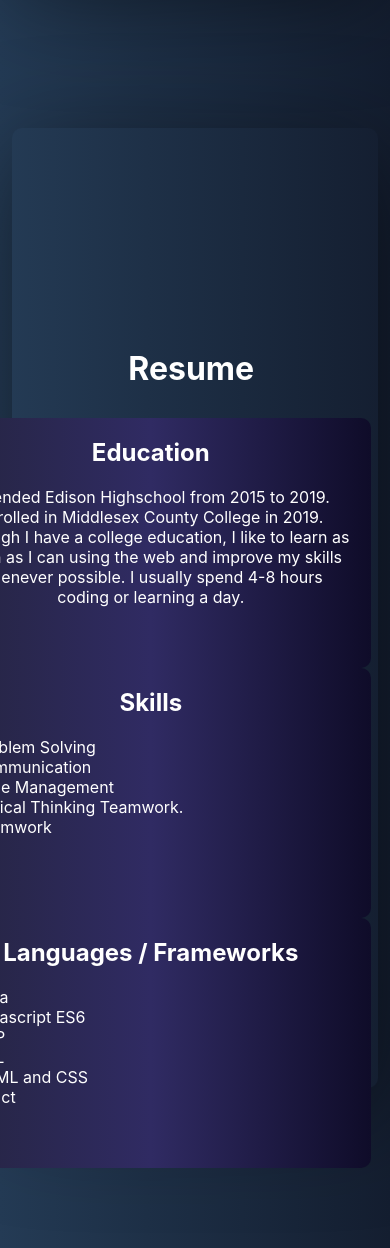
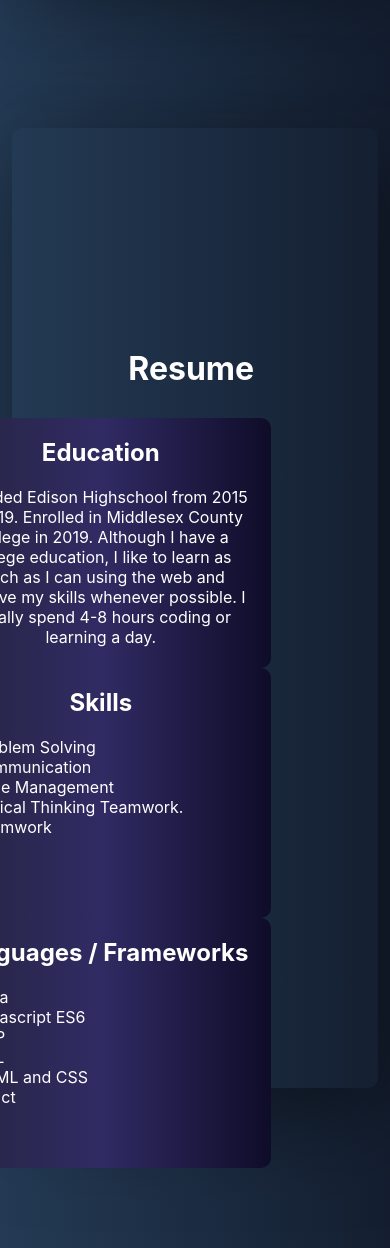
Before and after one commit to MAR2807/portfolio, a React (Create React App) app: page / in a window 390 px wide. Shown: the part 4352-5600 px from the top of the page. Built offline with nearby package versions, Linux system fonts and the light colour scheme.

Commit message:
new-test-3

```diff
--- a/src/index.css
+++ b/src/index.css
@@ -488,19 +488,19 @@ div.resumeContainer{
 div.languages{
   position:absolute;
   left:652.5px;
-  width:400px;
+  width:300px;
   background-color: white;
 }
 div.skills{
   position:absolute;
   left:652.5px;
-  width:400px;
+  width:300px;
   background-color: white;
 }
 div.education{
   position:absolute;
   left:652.5px;
-  width:400px;
+  width:300px;
   background-color: white;
 }
 div.resumeTitle{
```
